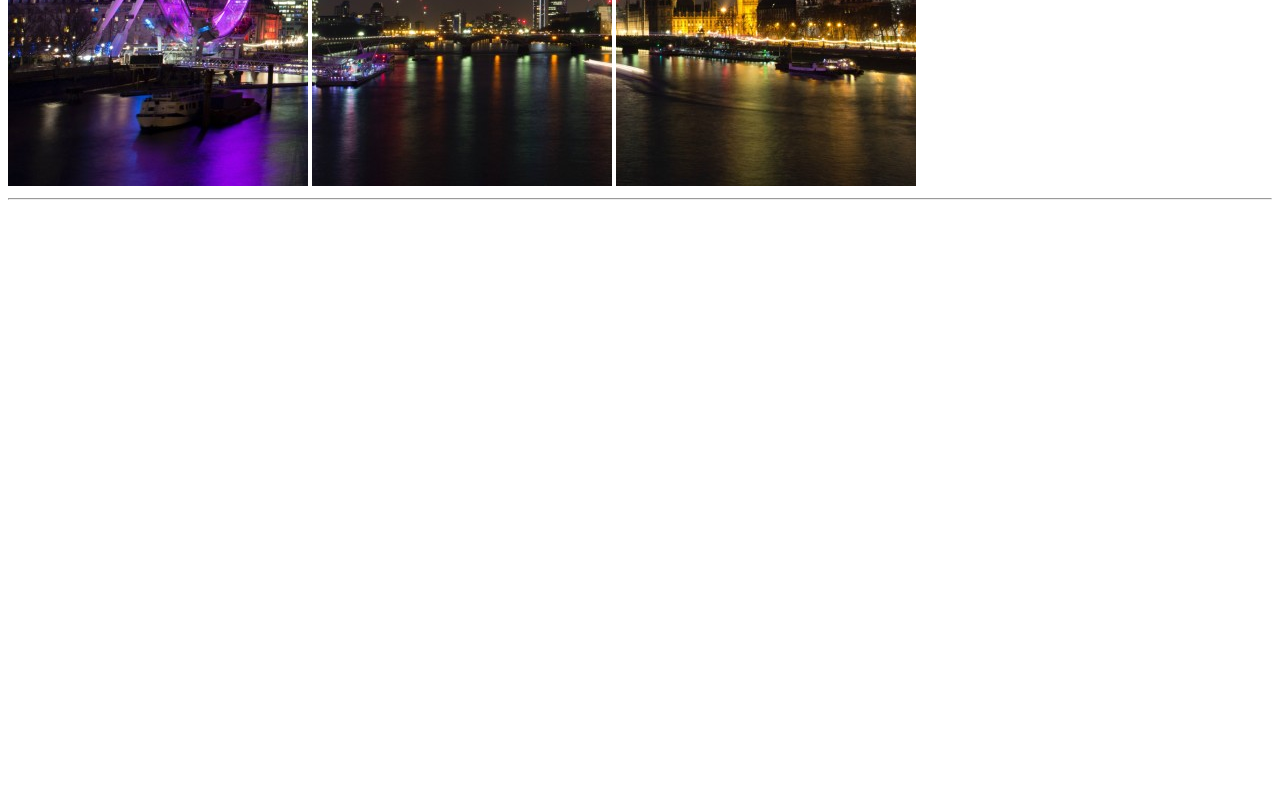
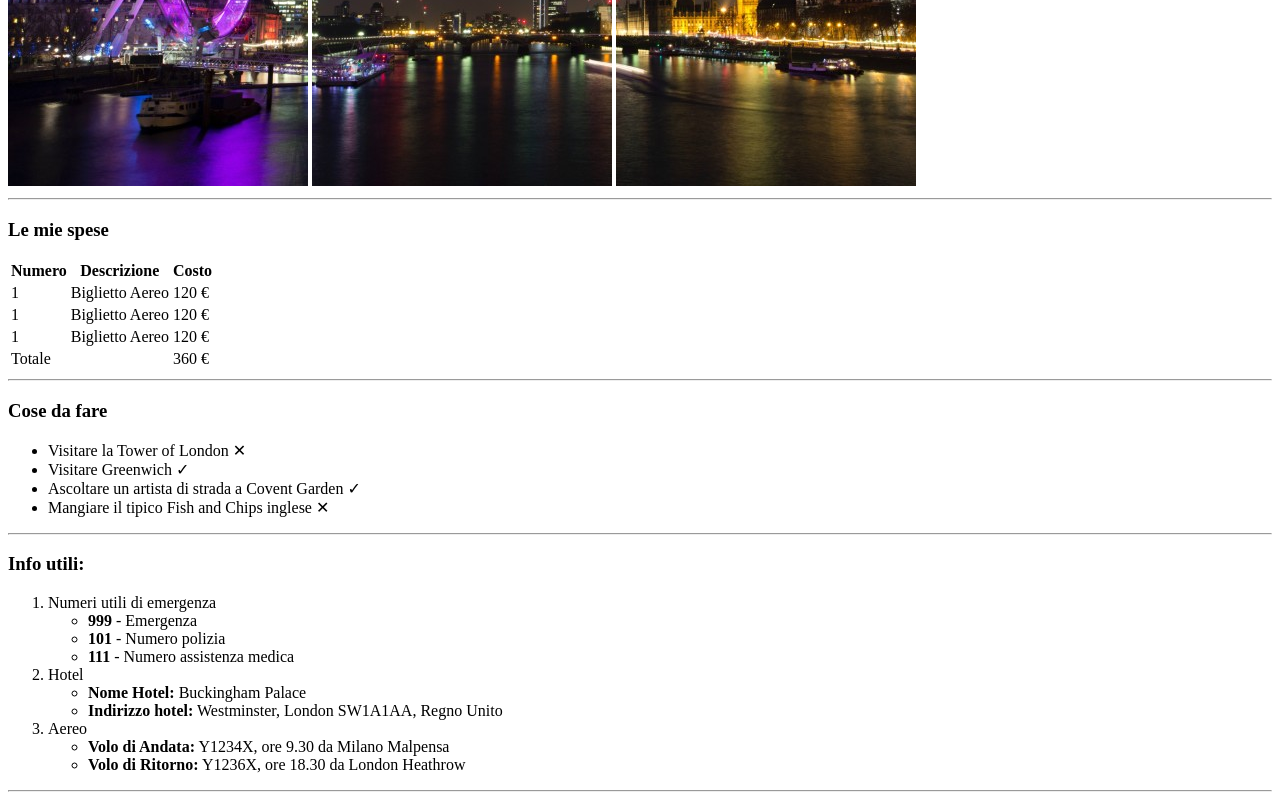
Before and after one commit to AlessandroDiNardo/html-london-trip, a plain HTML site: page index.html in a window 1280 px wide. Shown: the part 481-1281 px from the top of the page. Before the commit the page ends 800 px from the top, so only its background shows below. Drawn offline with Linux system fonts and the light colour scheme.

Commit message:
Corpo principale

```diff
--- a/index.html
+++ b/index.html
@@ -10,7 +10,7 @@
 <!-- Intestazione della pagina -->
     <header>
         <h2>Il mio viaggio a Londra</h2>
-        <img src="img/pexels-bill-emrich-230794-0.jpg" alt="">
+        <img src="img/pexels-bill-emrich-230794-0.jpg" alt="immagini panoaramiche Londra">
         <img src="img/pexels-bill-emrich-230794-1.jpg" alt="">
         <img src="img/pexels-bill-emrich-230794-2.jpg" alt="">
         <hr>
@@ -18,7 +18,90 @@
 
 <!-- Corpo principale della pagina -->
     <main>
+        <!-- Spese -->
+        <h3>Le mie spese</h3>
+        <table>
+            <!-- Intestazione della tabella -->
+            <thead>
+                <tr>
+                    <th>Numero</th>
+                    <th>Descrizione</th>
+                    <th>Costo</th>
+                </tr>
+            </thead>
+             <!-- Intestazione della tabella -->
 
+              <!-- Corpo della tabella -->
+            <tbody>
+                <tr>
+                    <td>1</td>
+                    <td>Biglietto Aereo</td>
+                    <td>120 <span>&#8364</span></td>
+                </tr>
+                <tr>
+                    <td>1</td>
+                    <td>Biglietto Aereo</td>
+                    <td>120 <span>&#8364</span></td>
+                </tr>
+                <tr>
+                    <td>1</td>
+                    <td>Biglietto Aereo</td>
+                    <td>120 <span>&#8364</span></td>
+                </tr>
+            </tbody>
+            <!-- Corpo della tabella -->
+
+            <!-- Chiusura della tabella -->
+            <tfoot>
+                <tr>
+                    <td>Totale</td>
+                    <td></td>
+                    <td>360 <span>&#8364</span></td>
+                </tr>
+            </tfoot>
+            <!-- Chiusura della tabella -->
+        </table>
+        <hr>
+
+        <!-- Cose da fare -->
+        <h3>Cose da fare</h3>
+        <ul>
+            <li>Visitare la Tower of London <span> &#10005;</span></li>
+            <li>Visitare Greenwich <span> &#10003;</span></li>
+            <li>Ascoltare un artista di strada a Covent Garden <span> &#10003;</span></li>
+            <li>Mangiare il tipico Fish and Chips inglese <span> &#10005;</span></li>
+        </ul>
+        <hr>
+
+        <!-- Info -->
+        <h3>Info utili:</h3>
+        <ol>
+            <!-- Numeri di emrgenza -->
+            <li>Numeri utili di emergenza</li>
+            <ul>
+                <li><strong>999</strong> - Emergenza</li>
+                <li><strong>101</strong> - Numero polizia</li>
+                <li><strong>111</strong> - Numero assistenza medica</li>
+            </ul>
+            <!-- Numeri di emrgenza -->
+
+            <!-- Hotel -->
+            <li>Hotel</li>
+            <ul>
+                <li><strong>Nome Hotel:</strong> Buckingham Palace</li>
+                <li><strong>Indirizzo hotel:</strong> Westminster, London SW1A1AA, Regno Unito</li>
+            </ul>
+            <!-- Hotel -->
+
+            <!-- Aereo -->
+            <li>Aereo</li>
+            <ul>
+                <li><strong>Volo di Andata:</strong> Y1234X, ore 9.30 da Milano Malpensa</li>
+                <li><strong>Volo di Ritorno:</strong> Y1236X, ore 18.30 da London Heathrow</li>
+            </ul>
+            <!-- Aereo -->
+        </ol>
+        <hr>
     </main>
 
 <!-- Parte finale della pagina -->
```
